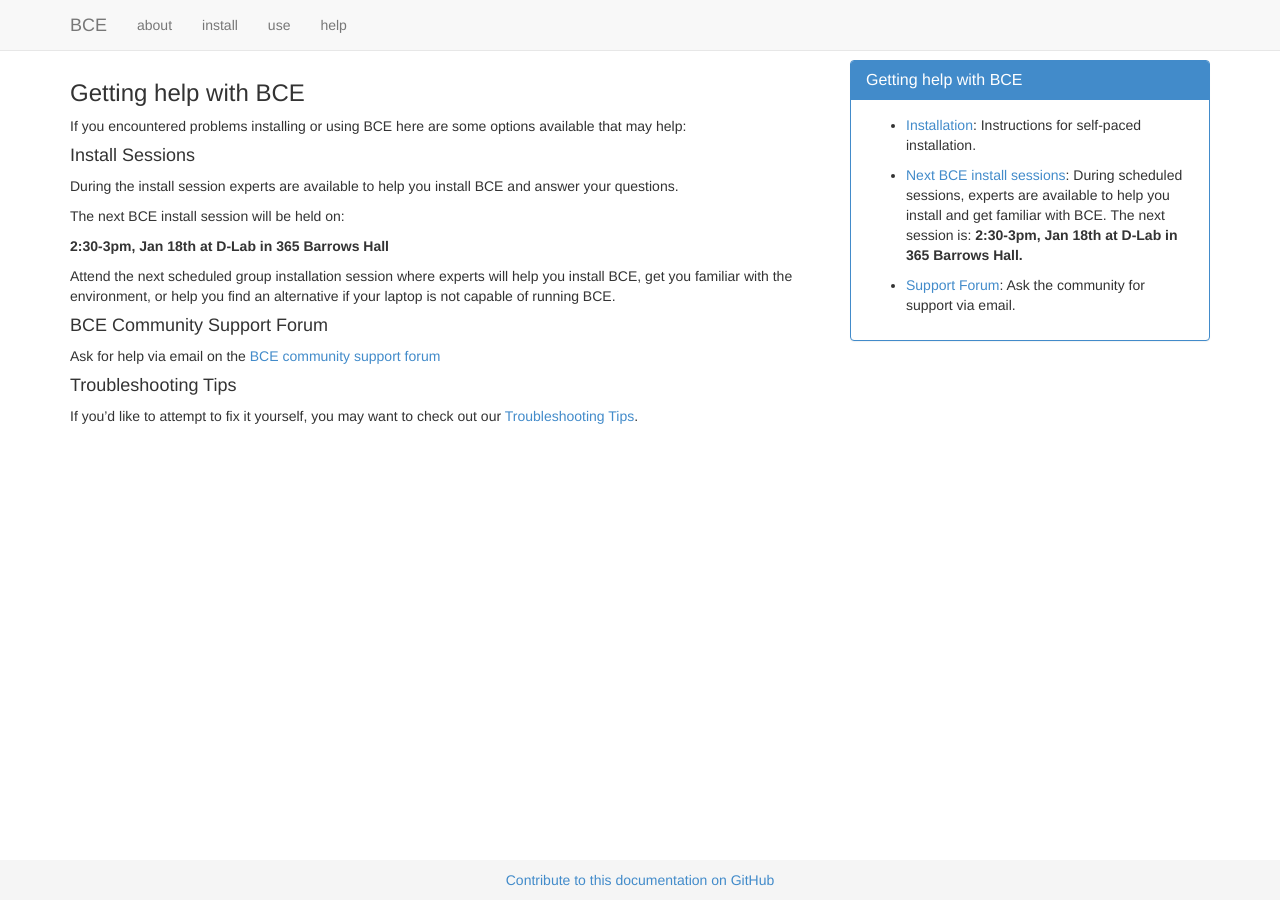
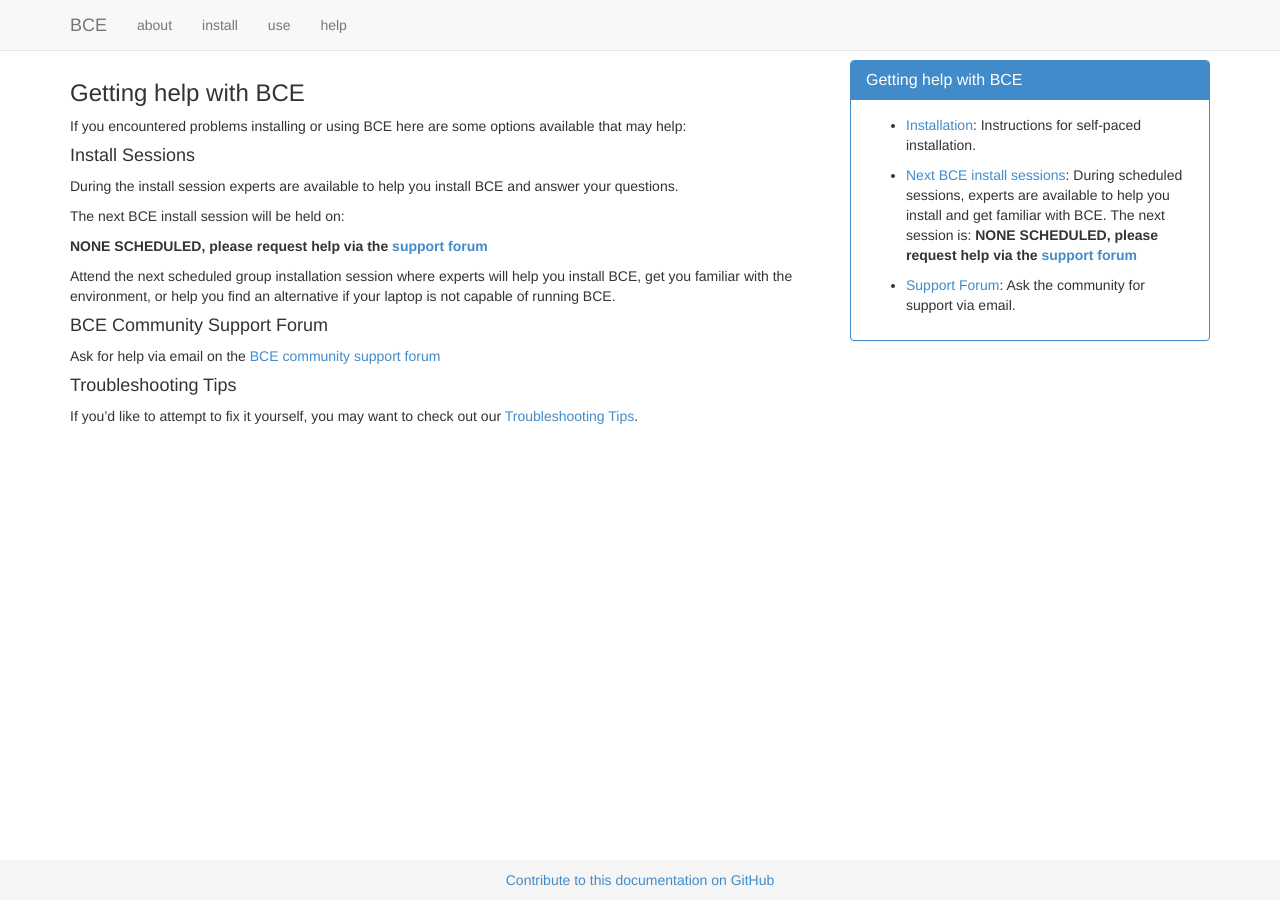
Before and after one commit to ucberkeley/bce-documentation, a Jekyll site: the page built from help.md, in a window 1280 px wide. Built offline with Jekyll 4.4.1, drawn with Linux system fonts in a browser that asks for light colours; nearby versions of some CDN libraries; library files that are not in the unit come from our copies; Markdown is read by kramdown in place of the engine named in the settings.

Commit message:
update install session schedule: NONE SCHEDULED at the moment

```diff
--- a/_includes/info.md
+++ b/_includes/info.md
@@ -1,5 +1,5 @@
  - [Installation](install.html): Instructions for self-paced installation.
 
- - [Next BCE install sessions](help.html): During scheduled sessions, experts are available to help you install and get familiar with BCE. The next session is: **2:30-3pm, Jan 18th at D-Lab in 365 Barrows Hall.**
+ - [Next BCE install sessions](help.html): During scheduled sessions, experts are available to help you install and get familiar with BCE. The next session is: **NONE SCHEDULED, please request help via the [support forum](https://groups.google.com/forum/#!forum/ucb-bce)**
 
  - [Support Forum](https://groups.google.com/forum/#!forum/ucb-bce): Ask the community for support via email.
--- a/help.md
+++ b/help.md
@@ -15,7 +15,7 @@ BCE and answer your questions.
 
 The next BCE install session will be held on:
 
-**2:30-3pm, Jan 18th at D-Lab in 365 Barrows Hall**
+**NONE SCHEDULED, please request help via the [support forum](https://groups.google.com/forum/#!forum/ucb-bce)**
 
 Attend the next scheduled group installation session where experts
 will help you install BCE, get you familiar with the environment, or
```
